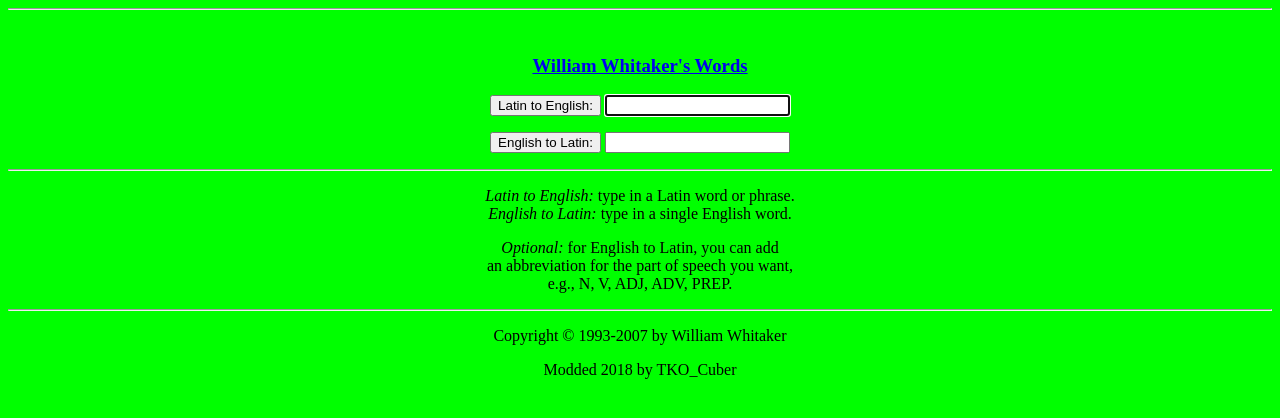
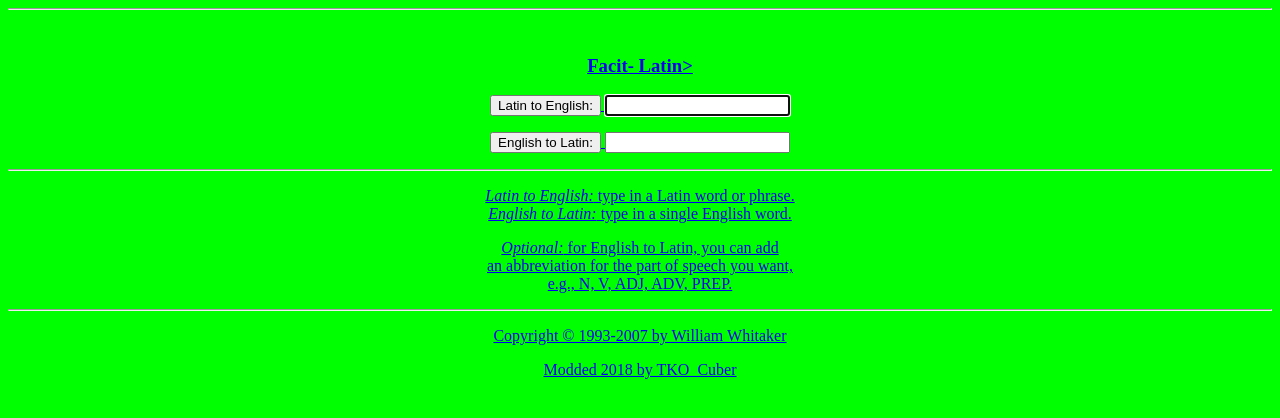
Before and after one commit to TKO-Cuber/facit, a plain HTML site: page index.html in a window 1280 px wide. Drawn offline with Linux system fonts and the light colour scheme.

Commit message:
Update index.html

```diff
--- a/index.html
+++ b/index.html
@@ -10,7 +10,7 @@
   <body>
         <hr>
           <br>
-            <h3 align="center"><a href="http://archives.nd.edu/cgi-bin/words.exe">William Whitaker's Words</a></h3>
+            <h3 align="center"><a href="http://archives.nd.edu/cgi-bin/words.exe">Facit- Latin><English</a></h3>
         </hr>
         <center>
           <form method="get" action="http://archives.nd.edu/cgi-bin/wordz.pl">
```
